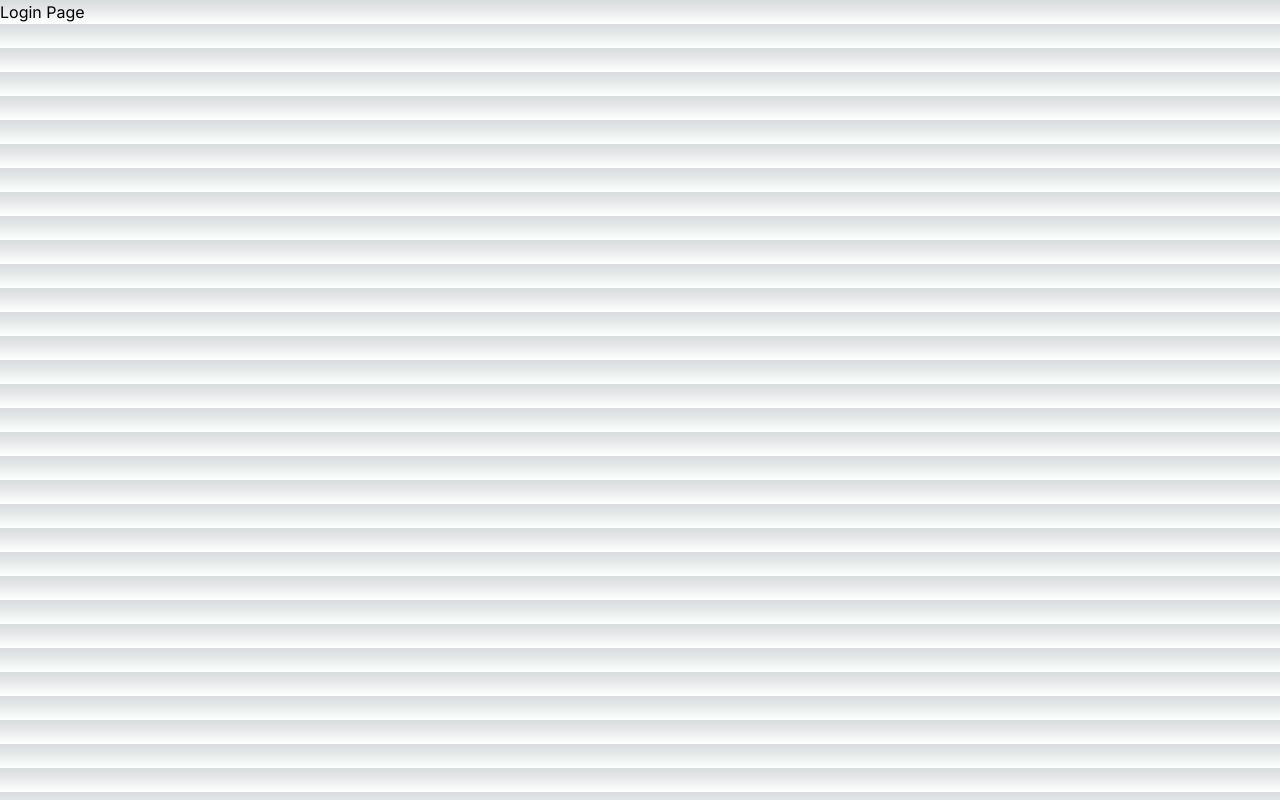
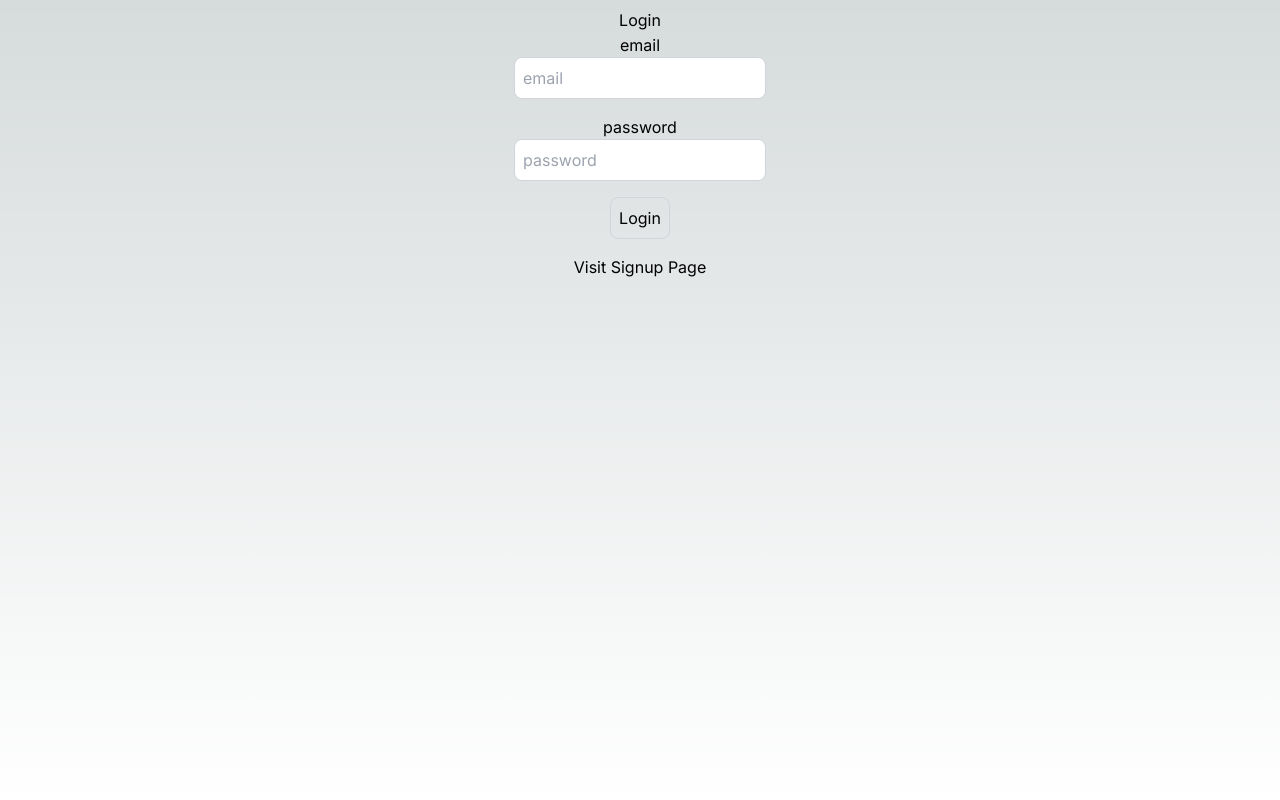
Before and after one commit to yashdev9274/auth-nextjs-app, a Next.js app: page /login in a window 1280 px wide. Built offline with nearby package versions, Linux system fonts and the light colour scheme.

Commit message:
Add login, signup, and profile pages

```diff
--- a/src/app/login/page.tsx
+++ b/src/app/login/page.tsx
@@ -1,7 +1,57 @@
+"use client";
+
+import Link from "next/link";
+import React from "react";
+import {useRouter} from "next/navigation";
+import {axios} from "axios";
+
+
+
 export default function LoginPage() {
-    return (
-        <div>
-            <h1>Login Page</h1>
+
+
+    const [user, setUser] = React.useState({
+        email:"",
+        password:"",
+
+    })
+    const onLogin = async() =>{
+    }
+
+    return(
+        <div className="flex flex-col items-center justfiy-center min-h-screen py-2">
+            <h1>Login</h1>
+            <hr/>
+
+            <label htmlFor="email">email</label>
+            <input
+            className="p-2 border border-gray-300 rounded-lg mb-4 focus: outline-none focus:border-gray-600"
+                id="email"
+                type="text"
+                value={user.email}
+                onChange={(e)=>setUser({...user, email: e.target.value})}
+                placeholder="email"
+
+            />
+
+            <label htmlFor="password">password</label>
+            <input
+            className="p-2 border border-gray-300 rounded-lg mb-4 focus: outline-none focus:border-gray-600"
+                id="password"
+                type="password"
+                value={user.password}
+                onChange={(e)=>setUser({...user, password: e.target.value})}
+                placeholder="password"
+
+            />
+
+            <button
+            onClick={onLogin}
+            className="p-2 border border-gray-300 rounded-lg mb-4 focus: outline-none focus:border-gray-600"
+            >Login</button>
+
+            <Link href="/signup">Visit Signup Page</Link>
+
         </div>
     )
 }
--- /dev/null
+++ b/src/app/profile/[id]/page.tsx
@@ -0,0 +1,12 @@
+export default function UserProfile({params}: any) {
+
+    return(
+        <div className="flex flex-col items-center justify-center min-h-screen py-2">
+            <h1>Profile</h1>
+            <hr/>
+            <p className="text-4xl">Profile Page
+            <span className="p-2 rounded bg-orange-600">{params.id}</span>
+            </p>
+        </div>
+    )
+}
--- /dev/null
+++ b/src/app/profile/page.tsx
@@ -0,0 +1,10 @@
+export default function ProfilePage() {
+
+    return(
+        <div className="flex flex-col items-center justify-center min-h-screen py-2">
+            <h1>Profile</h1>
+            <hr/>
+            <p>Profile Page</p>
+        </div>
+    )
+}
--- a/src/app/signup/page.tsx
+++ b/src/app/signup/page.tsx
@@ -34,6 +34,35 @@
 
             />
 
+            <label htmlFor="email">email</label>
+            <input
+            className="p-2 border border-gray-300 rounded-lg mb-4 focus: outline-none focus:border-gray-600"
+                id="email"
+                type="text"
+                value={user.email}
+                onChange={(e)=>setUser({...user, email: e.target.value})}
+                placeholder="email"
+
+            />
+
+            <label htmlFor="password">password</label>
+            <input
+            className="p-2 border border-gray-300 rounded-lg mb-4 focus: outline-none focus:border-gray-600"
+                id="password"
+                type="password"
+                value={user.password}
+                onChange={(e)=>setUser({...user, password: e.target.value})}
+                placeholder="password"
+
+            />
+
+            <button
+            onClick={onSingup}
+            className="p-2 border border-gray-300 rounded-lg mb-4 focus: outline-none focus:border-gray-600"
+            >Signup</button>
+
+            <Link href="/login">Visit Login Page</Link>
+
         </div>
     )
 }
```
